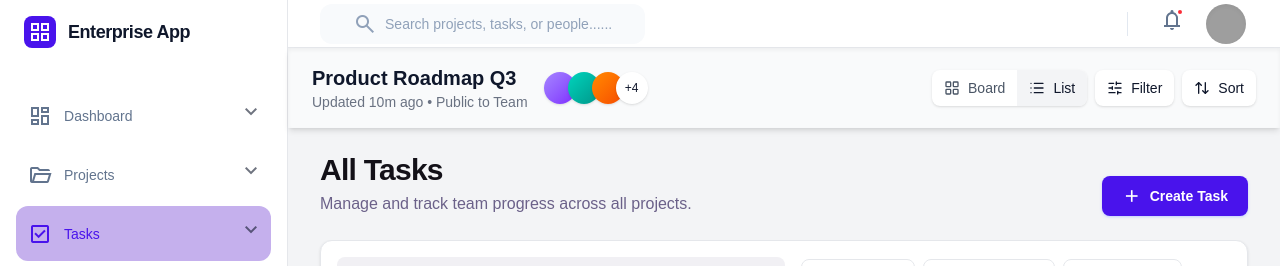
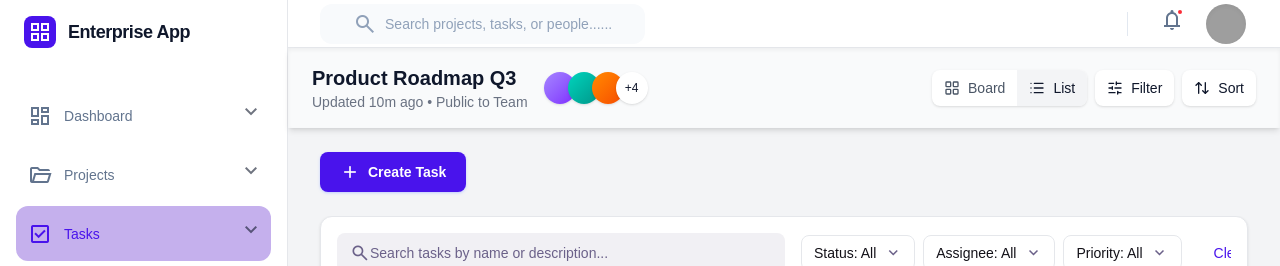
Before and after one commit to onurakin14/hybrid-hr, a Next.js app: page /admin/tasks in a window 1280 px wide. Both pictures are taken after a click on the button "List". Shown: the top 266 px of the page. Built offline with nearby package versions, Linux system fonts and the light colour scheme; no server answers; grey boxes are pictures that could not be loaded.

Commit message:
title kaldırıldı

```diff
--- a/src/components/tasks/list.tsx
+++ b/src/components/tasks/list.tsx
@@ -116,10 +116,6 @@ export default function TaskListView() {
           <div className="max-w-[1400px] mx-auto w-full flex flex-col gap-6">
             {/* Sayfa başlığı ve ana aksiyon */}
             <div className="flex flex-wrap justify-between items-end gap-4">
-              <div className="flex flex-col gap-1">
-                <h2 className="text-[#131118] dark:text-white text-3xl font-bold tracking-tight">All Tasks</h2>
-                <p className="text-[#6b6189] dark:text-gray-400 text-base">Manage and track team progress across all projects.</p>
-              </div>
               <button
                 onClick={() => dispatch(toggleCreate())}
                 className="flex items-center justify-center gap-2 h-10 px-5 bg-primary hover:bg-indigo-700 text-white text-sm font-semibold rounded-lg shadow-sm shadow-indigo-200 dark:shadow-none transition-all"
```
